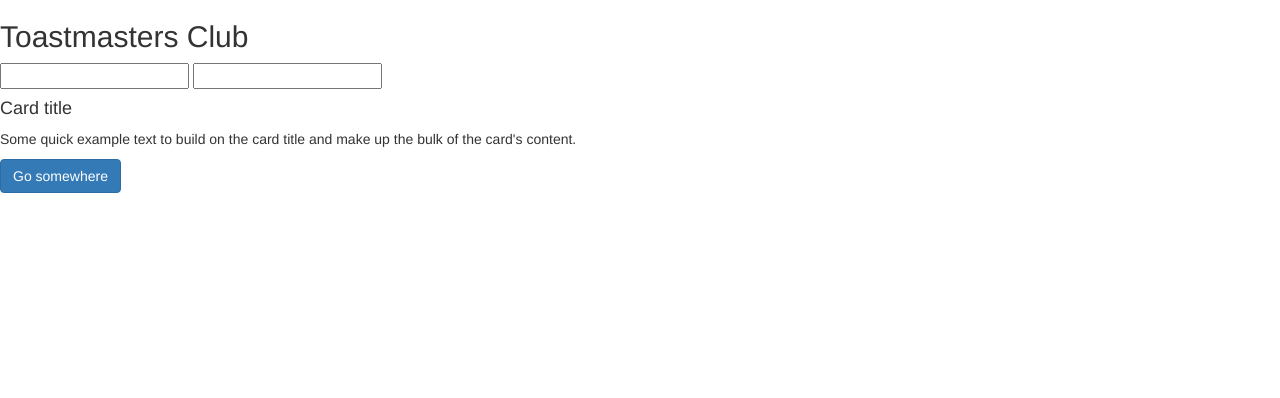
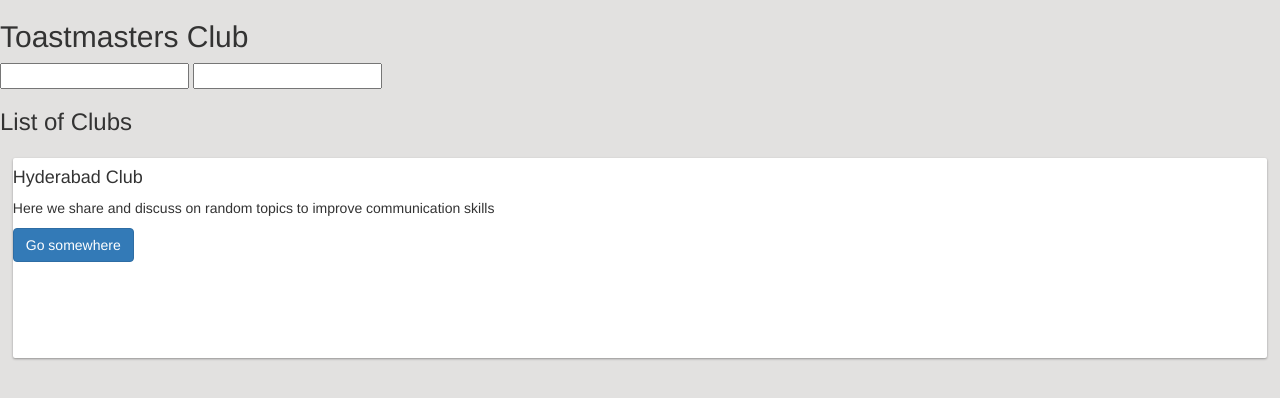
Before and after one commit to Rahul-Raviprasad/Toastmasters, a website: page index.html in a window 1280 px wide. Drawn offline with nearby package versions, Linux system fonts and the light colour scheme; files that its build step writes are made by us from their sources.

Commit message:
added main.js and gulp task to uglify the js

```diff
--- a/css/main.css
+++ b/css/main.css
@@ -0,0 +1,22 @@
+body {
+  background: #e2e1e0;
+}
+
+.card {
+  margin: 1%;
+  background: #fff;
+  border-radius: 2px;
+  display: inline-block;
+  height: 200px;
+  position: relative;
+  width: 98%;
+}
+
+.card {
+  box-shadow: 0 1px 3px rgba(0,0,0,0.12), 0 1px 2px rgba(0,0,0,0.24);
+  transition: all 0.3s cubic-bezier(.25,.8,.25,1);
+}
+
+.card:hover {
+  box-shadow: 0 14px 28px rgba(0,0,0,0.25), 0 10px 10px rgba(0,0,0,0.22);
+}
--- a/gulpfile.js
+++ b/gulpfile.js
@@ -4,6 +4,7 @@
 // var fs = require('fs');
 var cleanCSS = require('gulp-clean-css');
 var rename = require('gulp-rename');
+var uglify = require('gulp-uglify');
 var browserSync = require('browser-sync').create();
 
 // Default task
@@ -26,6 +27,17 @@
              }));
 });
 
+//minify-js
+gulp.task('minify-js', function() {
+  return gulp.src(['js/**/*.js', '!**/*.spec.js'])
+             .pipe(uglify())
+             .pipe(rename({suffix: '.min'}))
+             .pipe(gulp.dest('js'))
+             .pipe(browserSync.reload({
+               stream: true
+             }));
+});
+
 // browser sync task
 gulp.task('browserSync', function() {
   browserSync.init({
--- a/index.html
+++ b/index.html
@@ -15,6 +15,8 @@
     <!--main css-->
     <link href="css/main.min.css" rel="stylesheet">
 
+    <script src="http://ajax.googleapis.com/ajax/libs/angularjs/1.5.0/angular.js"></script>
+
   </head>
   <body>
     <h2>Toastmasters Club</h2>
@@ -24,12 +26,19 @@
       <input type="password">
     </div>
 
+    <h3> List of Clubs</h3>
+
+
     <div class="card">
       <div class="card-block">
-        <h4 class="card-title">Card title</h4>
-        <p class="card-text">Some quick example text to build on the card title and make up the bulk of the card's content.</p>
+        <h4 class="card-title">Hyderabad Club</h4>
+        <p class="card-text">Here we share and discuss on random topics to improve communication skills</p>
         <a href="#" class="btn btn-primary">Go somewhere</a>
       </div>
     </div>
+
+    <!--main js file-->
+    <script src="js/main.min.js"></script>
+
   </body>
 </html>
--- a/package.json
+++ b/package.json
@@ -8,6 +8,7 @@
     "gulp": "~3.9.1",
     "gulp-rename": "^1.2.2",
     "gulp-clean-css": "^2.0.10",
+    "gulp-uglify": "^1.5.4",
     "bootstrap": "^3.3.6",
     "browser-sync": "^2.13.0"
   }
```
Also changed, not shown: css/main.min.css, js/main.js (added), js/main.min.js (added).
